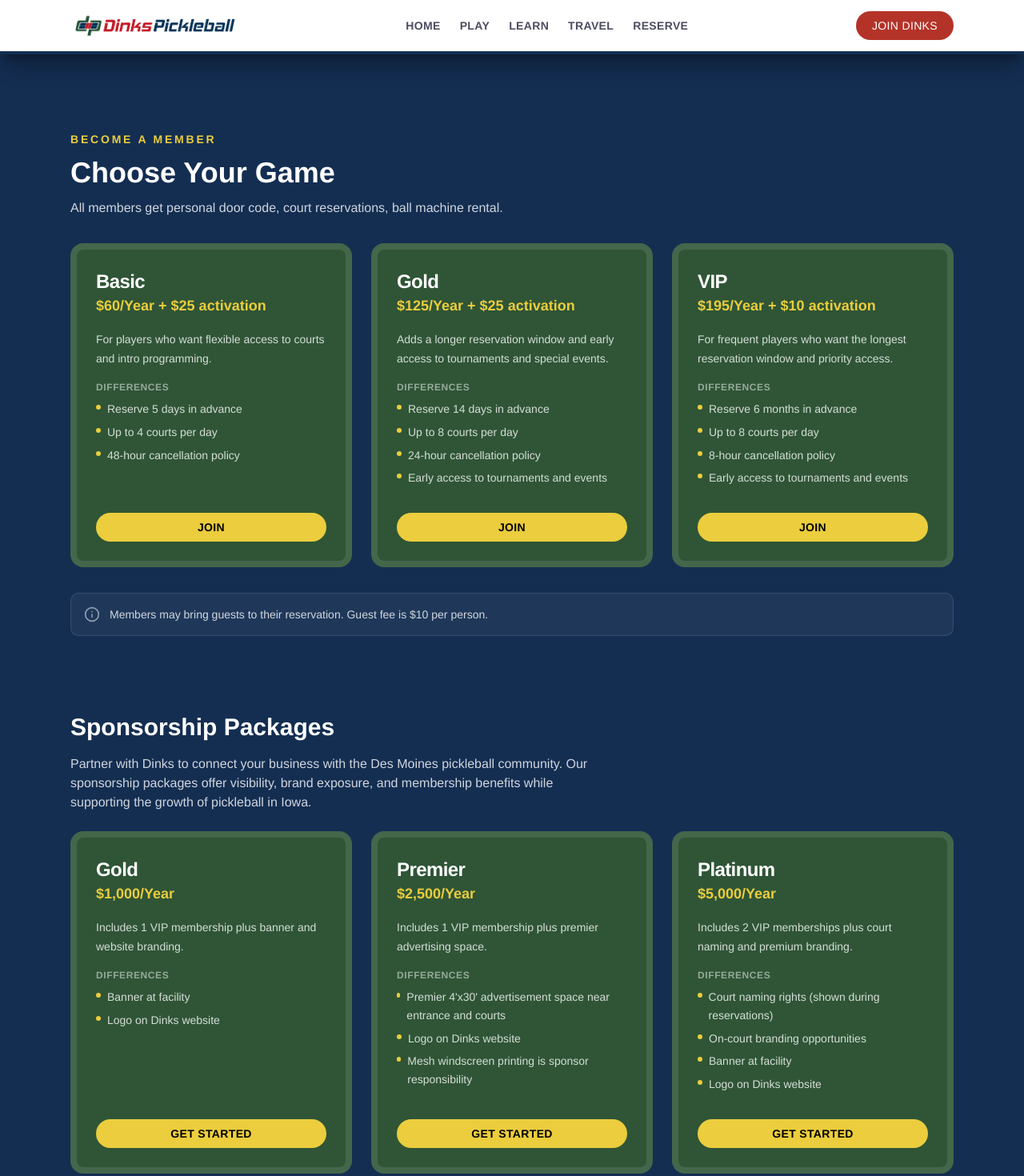
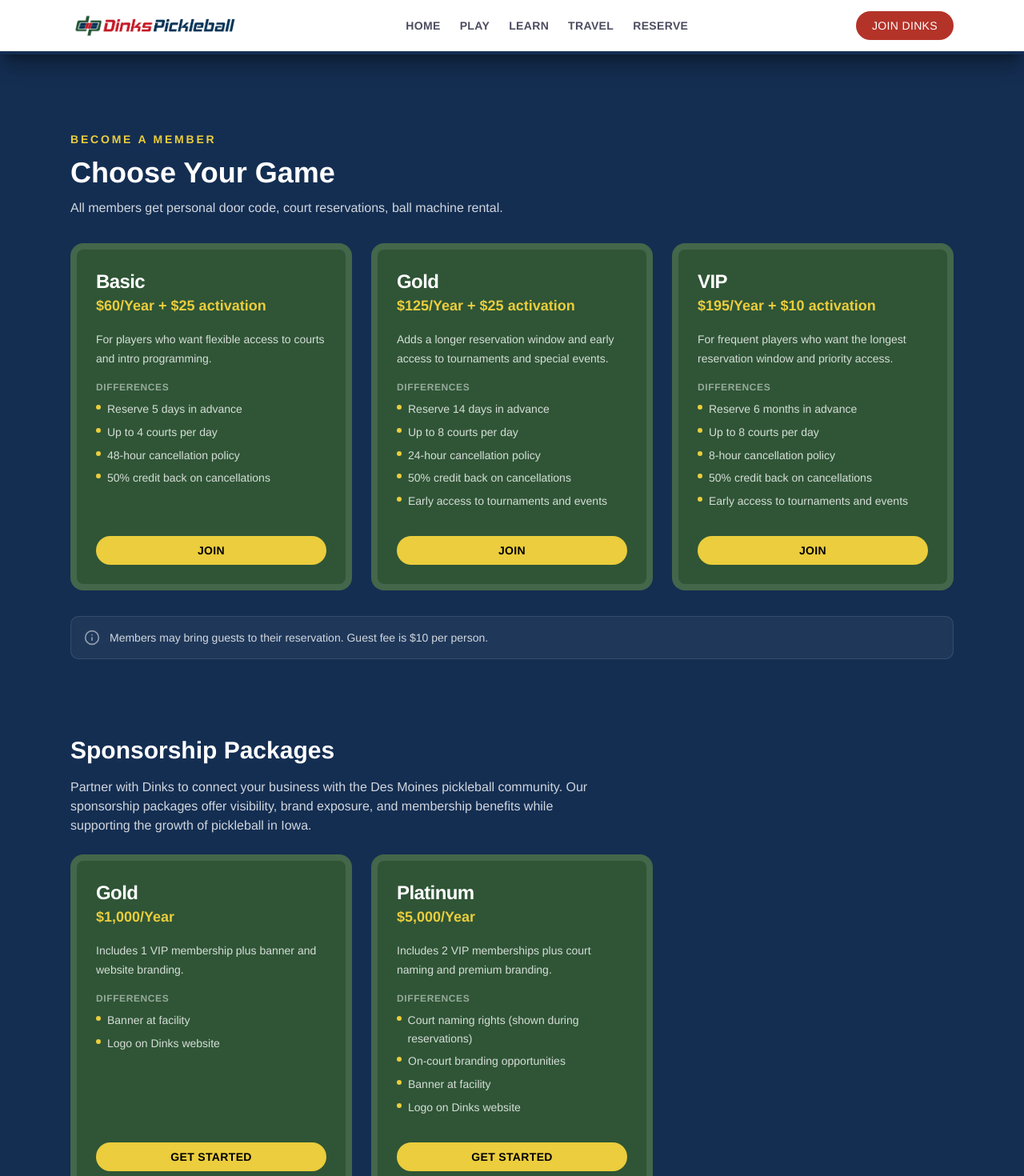
Before and after one commit to jared-christensen/dinks, a Next.js app: page /membership in a window 1280 px wide. Shown: the top 1470 px of the page at 80% size. Built offline with nearby package versions, Linux system fonts and the light colour scheme.

Commit message:
Filter out disabled sponsorship tiers and add cancellation credit to membership tiers

```diff
--- a/components/sponsorship-section.tsx
+++ b/components/sponsorship-section.tsx
@@ -17,7 +17,7 @@ export function SponsorshipSection() {
       </div>
 
       <div className="grid gap-6 md:grid-cols-3">
-        {SPONSORSHIP_TIERS.map((tier) => (
+        {SPONSORSHIP_TIERS.filter((tier) => tier.enabled !== false).map((tier) => (
           <PackageCard
             key={tier.name}
             tier={{
--- a/constants/memberships.ts
+++ b/constants/memberships.ts
@@ -15,6 +15,7 @@ export const MEMBERSHIP_TIERS: MembershipTier[] = [
       "Reserve 5 days in advance",
       "Up to 4 courts per day",
       "48-hour cancellation policy",
+      "50% credit back on cancellations",
     ],
   },
   {
@@ -26,6 +27,7 @@ export const MEMBERSHIP_TIERS: MembershipTier[] = [
       "Reserve 14 days in advance",
       "Up to 8 courts per day",
       "24-hour cancellation policy",
+      "50% credit back on cancellations",
       "Early access to tournaments and events",
     ],
   },
@@ -38,6 +40,7 @@ export const MEMBERSHIP_TIERS: MembershipTier[] = [
       "Reserve 6 months in advance",
       "Up to 8 courts per day",
       "8-hour cancellation policy",
+      "50% credit back on cancellations",
       "Early access to tournaments and events",
     ],
   },
--- a/constants/sponsorships.ts
+++ b/constants/sponsorships.ts
@@ -3,6 +3,7 @@ export interface SponsorshipTier {
   price: string;
   description: string;
   whatsDifferent: string[];
+  enabled?: boolean;
 }
 
 export const SPONSORSHIP_TIERS: SponsorshipTier[] = [
@@ -21,6 +22,7 @@ export const SPONSORSHIP_TIERS: SponsorshipTier[] = [
       "Logo on Dinks website",
       "Mesh windscreen printing is sponsor responsibility",
     ],
+    enabled: false,
   },
   {
     name: "Platinum",
```
